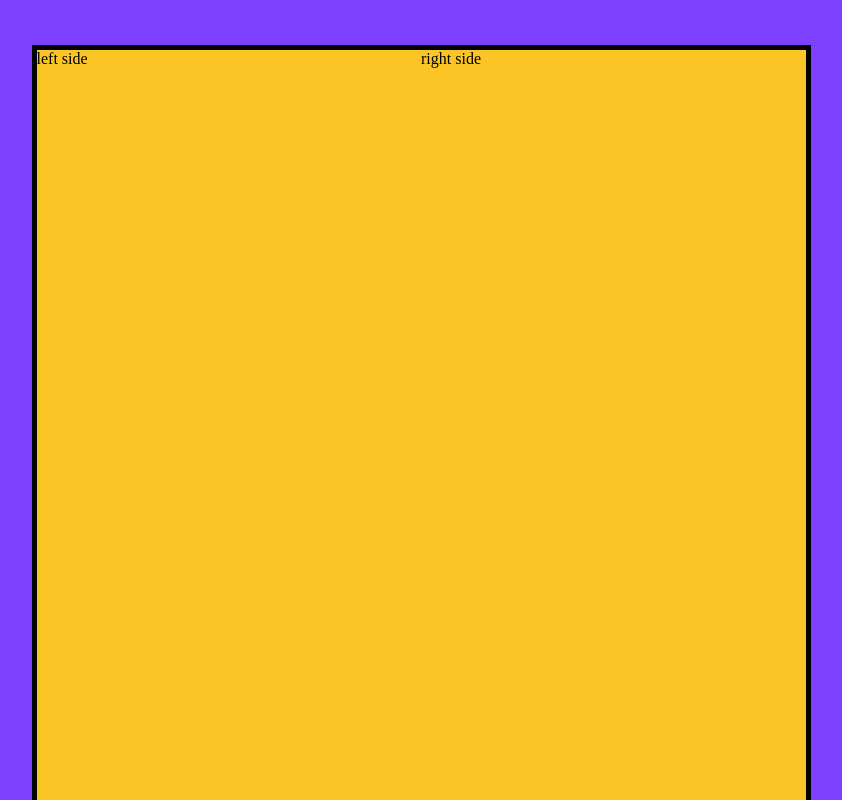
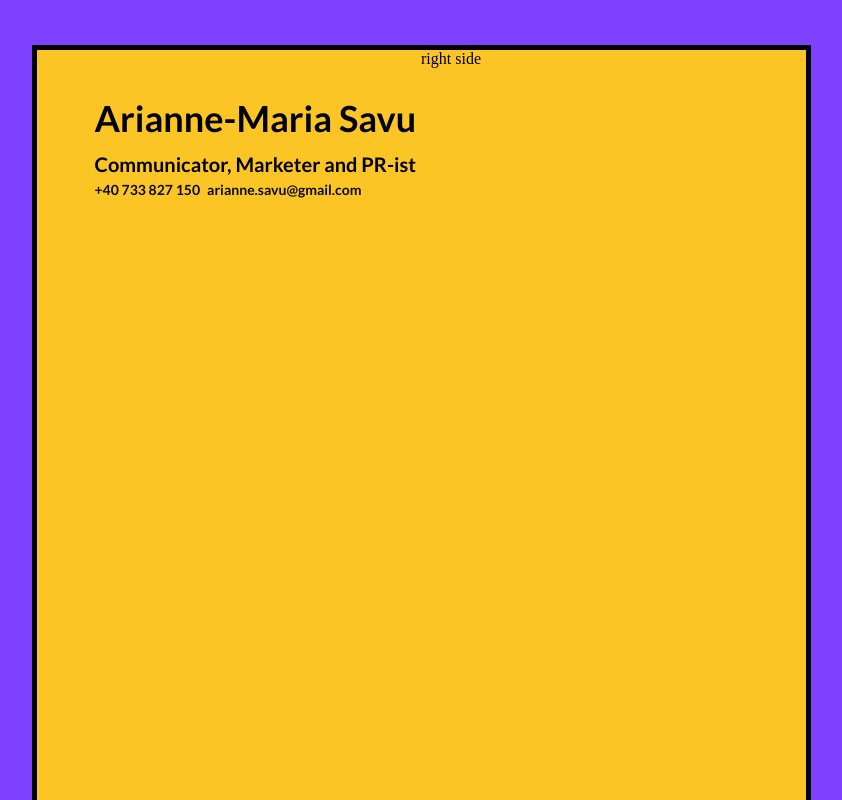
Before and after one commit to ArianneMS/resume, a React (Vite) app: page / in a window 1280 px wide. Shown: the top 800 px of the page, without its empty margins (223-1065 px from the left). Built offline with nearby package versions, Linux system fonts and the light colour scheme.

Commit message:
Add details component

```diff
--- a/index.html
+++ b/index.html
@@ -1,8 +1,14 @@
-<!DOCTYPE html>
+<!doctype html>
 <html lang="en">
   <head>
     <meta charset="UTF-8" />
     <link rel="icon" type="image/svg+xml" href="/favicon.svg" />
+    <link
+      href="https://fonts.googleapis.com/css?family=Lato:400,700"
+      rel="stylesheet"
+      type="text/css"
+    />
+
     <meta name="viewport" content="width=device-width, initial-scale=1.0" />
     <title>Resume</title>
   </head>
--- a/src/App.jsx
+++ b/src/App.jsx
@@ -1,5 +1,6 @@
 import './normalize.css';
 import Layout from './components/Layout';
+import Details from './components/Details';
 
 
 
@@ -7,7 +8,9 @@ export default function App() {
   return(
    <Layout
      left ={
-      <div>left side</div>
+      <div>
+        <Details />
+      </div>
      }
      right ={
       <div>right side</div>
--- /dev/null
+++ b/src/components/Details.jsx
@@ -0,0 +1,59 @@
+import styled from "styled-components";
+
+const Details = () => {
+  return (
+    <Container>
+      <Name>Arianne-Maria Savu</Name>
+      <Title>Communicator, Marketer and PR-ist</Title>
+      <ContactRow>
+        <Contact>+40 733 827 150</Contact>
+        <Contact>arianne.savu@gmail.com</Contact>
+      </ContactRow>
+    </Container>
+  );
+};
+
+export default Details;
+
+const Container = styled.div`
+  display: flex;
+  flex-direction: column;
+
+  margin-top: 43px;
+  margin-left: 58px;
+`;
+
+const Name = styled.span`
+  color: #000;
+  font-family: "Lato", sans-serif;
+  font-size: 36px;
+  font-style: normal;
+  font-weight: bolder;
+  line-height: 140%; /* 50.4px */
+
+  padding-bottom: 6px;
+`;
+
+const Title = styled.span`
+color: #000;
+font-family: "Lato", sans-serif;
+font-size: 20px;
+font-style: normal;
+font-weight: 550;
+line-height: 150%; /* 30px */
+`;
+
+const Contact = styled.span`
+color: #0B0B0B;
+font-family: "Lato", sans-serif;
+font-size: 14px;
+font-style: normal;
+font-weight: 550;
+line-height: 150%; /* 21px */
+`;
+
+const ContactRow = styled.div`
+display: flex;
+flex-direction: row;
+gap: 7px;
+`;
```
